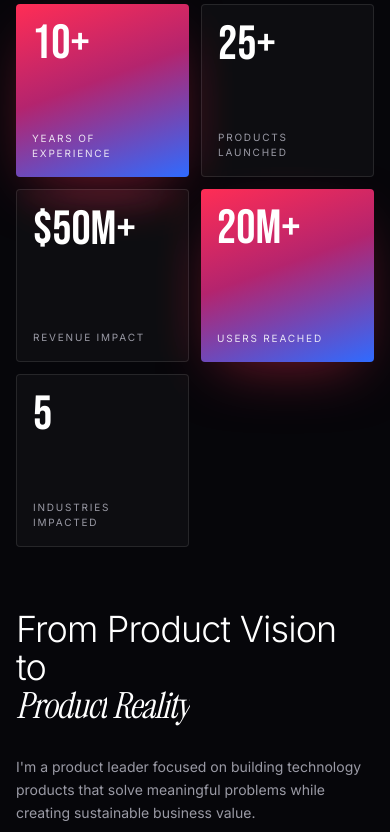
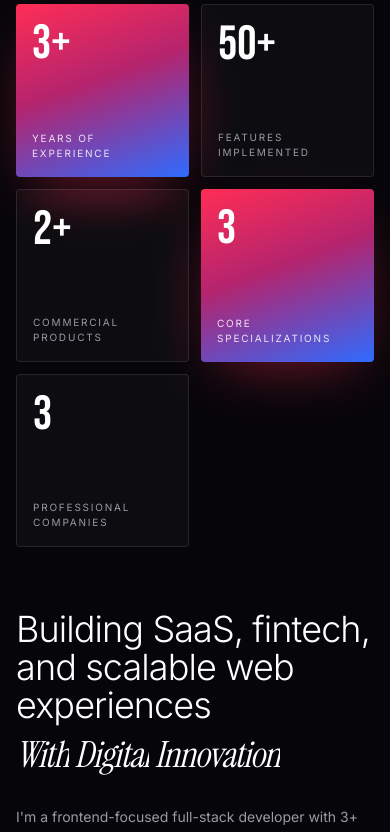
Before and after one commit to fazlerabbytalukder/fazle-rabby-talukder-portfolio, a Next.js app: page / in a window 390 px wide. Shown: the part 1156-1988 px from the top of the page. Built offline with nearby package versions, Linux system fonts and the light colour scheme.

Commit message:
Revise content and structure across various components; update education, expertise, and stats data; replace hero portrait image and add new about image

```diff
--- a/components/motion/SplitText.tsx
+++ b/components/motion/SplitText.tsx
@@ -33,7 +33,8 @@ export default function SplitText({ text, by = "word", className = "", delay = 0
     : { initial: "hidden", whileInView: "show", viewport: VIEWPORT };
 
   return (
-    <motion.span className={`inline ${className}`} aria-label={text} variants={container} {...trigger}>
+    // Keyed by text so edited copy remounts and replays instead of leaving new words hidden
+    <motion.span key={text} className={`inline ${className}`} aria-label={text} variants={container} {...trigger}>
       {units.map((unit, i) => (
         <Fragment key={i}>
           <span aria-hidden className="inline-block overflow-hidden pb-[0.1em] -mb-[0.1em] align-bottom">
--- a/components/sections/Education.tsx
+++ b/components/sections/Education.tsx
@@ -19,7 +19,7 @@ export default function Education() {
           title="My"
           accent="Education"
           align="center"
-          subtitle="A selection of products and initiatives that illustrate how I approach product leadership, customer discovery, execution, and growth."
+          subtitle="An academic journey that built my foundation in computer science, problem-solving, and technology."
         />
 
         <div className="mt-14 grid gap-4 md:grid-cols-3 md:gap-5">
--- a/components/sections/Expertise.tsx
+++ b/components/sections/Expertise.tsx
@@ -107,7 +107,7 @@ export default function Expertise() {
                 className={`absolute top-0 h-px w-16 bg-gradient-to-r ${i % 2 ? "right-6 from-electric to-transparent" : "left-6 from-neon to-transparent"}`}
               />
               <h3 className="font-display text-3xl uppercase leading-none tracking-wide">{item.title}</h3>
-              <p className="mt-3 text-xs leading-relaxed text-muted">{item.text}</p>
+              <p className="mt-3 text-sm leading-relaxed text-muted md:text-[15px]">{item.text}</p>
             </article>
           ))}
         </div>
--- a/components/sections/Stats.tsx
+++ b/components/sections/Stats.tsx
@@ -65,9 +65,10 @@ export default function Stats() {
               <Portrait
                 src={images.aboutPortrait}
                 alt="Fazle Rabby Talukder"
-                sizes="160px"
+                sizes="(min-width: 640px) 208px, 176px"
                 flip
-                className="h-44 w-36 rounded-sm sm:h-52 sm:w-40"
+                position="65% 30%"
+                className="h-56 w-44 rounded-sm sm:h-72 sm:w-52"
               />
             </Reveal>
           </div>
--- a/components/ui/SectionHeading.tsx
+++ b/components/ui/SectionHeading.tsx
@@ -21,12 +21,17 @@ export default function SectionHeading({ title, accent, subtitle, align = "left"
     <div className={`${centered ? "mx-auto text-center" : ""} max-w-xl ${className}`}>
       <h2 className="text-4xl font-light leading-[1.05] tracking-tight md:text-5xl">
         <SplitText text={title} />
-        {accent && (
-          <>
-            {breakAccent ? <br /> : " "}
-            <SplitText text={accent} className="font-serif italic" delay={0.2} />
-          </>
-        )}
+        {accent &&
+          (breakAccent ? (
+            <span className="mt-3 block md:mt-4">
+              <SplitText text={accent} className="font-serif italic" delay={0.2} />
+            </span>
+          ) : (
+            <>
+              {" "}
+              <SplitText text={accent} className="font-serif italic" delay={0.2} />
+            </>
+          ))}
       </h2>
       {subtitle && (
         <Reveal delay={0.25} y={20}>
--- a/data/education.ts
+++ b/data/education.ts
@@ -7,24 +7,23 @@ export type Education = {
 
 export const education: Education[] = [
   {
-    degree: "B.S. in Computer Science",
-    school: "Demo University",
-    years: "2001 — 2005",
+    degree: "Secondary School Certificate (SSC)",
+    school: "Bhuapur Pilot High School",
+    years: "2014 (GPA-5.0)",
     description:
-      "Lorem ipsum dolor sit amet, consectetur adipiscing elit. Donec cursus magna vitae lorem tristique.",
+      "Completed secondary education with an excellent academic result.",
   },
   {
-    degree: "M.S. Coursework in Machine Learning",
-    school: "Institute of Technology",
-    years: "2008 — 2010",
-    description:
-      "Lorem ipsum dolor sit amet, consectetur adipiscing elit. Donec cursus magna vitae lorem tristique.",
+    degree: "Higher Secondary Certificate (HSC)",
+    school: "Ibrahim Khan Government College",
+    years: "2016 (GPA-5.0)",
+    description: "Completed higher secondary education with a perfect GPA.",
   },
   {
-    degree: "B.A. in Digital Video & Cinema",
-    school: "School of Arts",
-    years: "2011 — 2013",
+    degree: "B.Sc. in CSE",
+    school: "Daffodil International University",
+    years: "2022 (GPA-3.75)",
     description:
-      "Lorem ipsum dolor sit amet, consectetur adipiscing elit. Donec cursus magna vitae lorem tristique.",
+      "Studied computer science and engineering, developing a foundation in software development and technology.",
   },
 ];
--- a/data/expertise.ts
+++ b/data/expertise.ts
@@ -8,28 +8,28 @@ export type Expertise = {
 export const expertiseIntro = {
   title: "Areas of",
   titleAccent: "Expertise",
-  body: "Fusce eu orci in quam euismod rutrum at sed neque. Aliquam non eros leo. Proin accumsan quam at amet arcu pharetra, sit amet tincidunt velit iaculis.",
+  body: "I specialize in building modern web experiences that combine clean code, thoughtful design, and powerful functionality. From SaaS platforms to fintech solutions, I turn complex ideas into scalable, user-friendly applications.",
 };
 
 export const expertise: Expertise[] = [
   {
-    title: "Artificial Intelligence",
-    text: "Mauris congue a mi eu varius. Vivamus consequat lacus quis nunc ultricies, at vehicula libero pharetra.",
+    title: "FRONTEND ENGINEERING",
+    text: "Building modern, scalable web applications using React.js, Next.js, JavaScript, and Tailwind CSS.",
     corner: "lg:left-0 lg:top-[12%]",
   },
   {
-    title: "Creative Technology",
-    text: "Mauris congue a mi eu varius. Vivamus consequat lacus quis nunc ultricies, at vehicula libero pharetra.",
+    title: "SAAS & FINTECH DEVELOPMENT",
+    text: "Developing production-ready SaaS platforms, fintech applications, dashboards, and complex transaction workflows.",
     corner: "lg:right-0 lg:top-[12%] lg:text-right",
   },
   {
-    title: "User Experience",
-    text: "Mauris congue a mi eu varius. Vivamus consequat lacus quis nunc ultricies, at vehicula libero pharetra.",
+    title: "USER EXPERIENCE & INTERFACES",
+    text: "Creating responsive, intuitive, and accessible user interfaces with a strong focus on usability and performance.",
     corner: "lg:left-0 lg:bottom-[12%]",
   },
   {
-    title: "Product Strategy",
-    text: "Mauris congue a mi eu varius. Vivamus consequat lacus quis nunc ultricies, at vehicula libero pharetra.",
+    title: "PRODUCT DEVELOPMENT",
+    text: "Turning ideas into real-world products through API integration, state management, reusable components, and scalable frontend architecture.",
     corner: "lg:right-0 lg:bottom-[12%] lg:text-right",
   },
 ];
--- a/data/images.ts
+++ b/data/images.ts
@@ -10,7 +10,7 @@ export const images = {
   heroPortrait: "/images/hero-portrait.png",
   // Same photo with a smile (AI-edited expression, pixel-aligned to heroPortrait) — crossfaded in the hero
   heroPortraitSmile: "/images/hero-portrait-smile.png",
-  aboutPortrait: unsplash("photo-1500648767791-00dcc994a43e", 500),
+  aboutPortrait: "/images/about.png",
   experiencePortrait: unsplash("photo-1506794778202-cad84cf45f1d", 1400),
   ctaPortrait: unsplash("photo-1492562080023-ab3db95bfbce", 1400),
   projectVideo: unsplash("photo-1496181133206-80ce9b88a853", 1600),
--- a/data/site.ts
+++ b/data/site.ts
@@ -41,14 +41,15 @@ export const hero = {
 };
 
 export const about = {
-  title: "From Product Vision to",
-  titleAccent: "Product Reality",
+  title: "Building SaaS, fintech, and scalable web experiences",
+  titleAccent: "With Digital Innovation",
   paragraphs: [
-    "I'm a product leader focused on building technology products that solve meaningful problems while creating sustainable business value.",
-    "My career has spanned AI platforms, SaaS products, creative tools, media technology, and emerging consumer experiences. Across every role, I've been drawn to the same challenge.",
-    "I enjoy navigating ambiguity, uncovering customer needs, aligning teams around a shared vision, and turning ideas into products that people genuinely want to use.",
+    "I'm a frontend-focused full-stack developer with 3+ years of experience building modern, responsive, and scalable web applications.",
+    "My journey spans SaaS platforms, fintech applications, and commercial digital products. I specialize in React.js and Next.js, transforming complex ideas and UI/UX designs into seamless, high-performing user experiences.",
+    "At Tdevs, I've worked on production-grade LMS platforms, fintech systems with real-time dashboards, and commercial products published on CodeCanyon. I enjoy solving complex problems, building reusable interfaces, and collaborating with teams to bring products to life.",
   ],
-  highlight: "Transforming uncertainty into clear product direction.",
+  highlight:
+    "Turning ideas into impactful digital products through clean code and thoughtful engineering.",
 };
 
 export const cta = {
--- a/data/stats.ts
+++ b/data/stats.ts
@@ -10,9 +10,36 @@ export type Stat = {
 };
 
 export const stats: Stat[] = [
-  { value: "10+", label: "Years of Experience", gradient: true, from: "left", place: "lg:col-start-1 lg:row-start-1" },
-  { value: "25+", label: "Products Launched", from: "down", place: "lg:col-start-2 lg:row-start-1" },
-  { value: "$50M+", label: "Revenue Impact", from: "left", place: "lg:col-start-1 lg:row-start-2" },
-  { value: "20M+", label: "Users Reached", gradient: true, from: "right", place: "lg:col-start-3 lg:row-start-2" },
-  { value: "5", label: "Industries Impacted", from: "up", place: "lg:col-start-2 lg:row-start-3" },
+  {
+    value: "3+",
+    label: "Years of Experience",
+    gradient: true,
+    from: "left",
+    place: "lg:col-start-1 lg:row-start-1",
+  },
+  {
+    value: "50+",
+    label: "FEATURES IMPLEMENTED",
+    from: "down",
+    place: "lg:col-start-2 lg:row-start-1",
+  },
+  {
+    value: "2+",
+    label: "COMMERCIAL PRODUCTS",
+    from: "left",
+    place: "lg:col-start-1 lg:row-start-2",
+  },
+  {
+    value: "3",
+    label: "CORE SPECIALIZATIONS",
+    gradient: true,
+    from: "right",
+    place: "lg:col-start-3 lg:row-start-2",
+  },
+  {
+    value: "3",
+    label: "PROFESSIONAL COMPANIES",
+    from: "up",
+    place: "lg:col-start-2 lg:row-start-3",
+  },
 ];
```
Also changed, not shown: public/images/hero-portrait-1.png (deleted), 1 other file (tests, documents, lock files or other folders).
